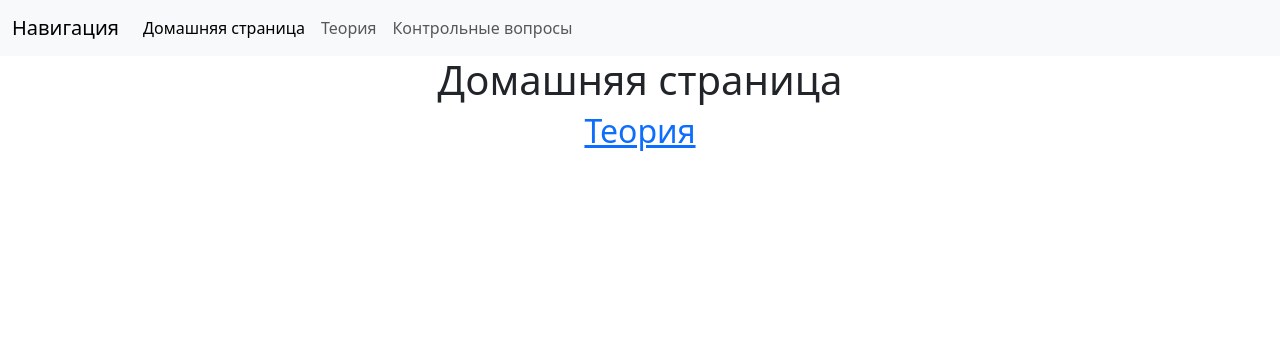
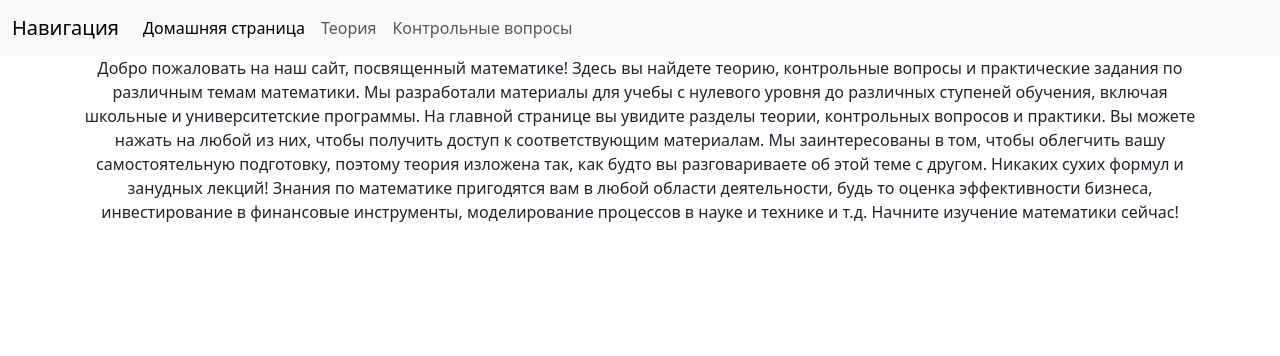
Before and after one commit to mark0g111/Math_theory, a Django app: page / in a window 1280 px wide. Shown: the top 356 px of the page. Run offline with Django 4.2, Linux system fonts and the light colour scheme.

Commit message:
description on pages

```diff
--- a/theory/templates/theory/base.html
+++ b/theory/templates/theory/base.html
@@ -30,9 +30,9 @@
     <link href="https://cdn.jsdelivr.net/npm/bootstrap@5.3.0/dist/css/bootstrap.min.css" rel="stylesheet" integrity="sha384-9ndCyUaIbzAi2FUVXJi0CjmCapSmO7SnpJef0486qhLnuZ2cdeRhO02iuK6FUUVM" crossorigin="anonymous">
   </head>
   <body>
-    <div class="container text-center">
-      {% block content %}{% endblock %}
-    </div>
+
+    {% block content %}{% endblock %}
+
     <script src="https://cdn.jsdelivr.net/npm/bootstrap@5.3.0/dist/js/bootstrap.bundle.min.js" integrity="sha384-geWF76RCwLtnZ8qwWowPQNguL3RmwHVBC9FhGdlKrxdiJJigb/j/68SIy3Te4Bkz" crossorigin="anonymous"></script>
   </body>
 </html>
--- a/theory/templates/theory/home.html
+++ b/theory/templates/theory/home.html
@@ -1,8 +1,18 @@
 {% extends 'theory/base.html' %}
 {% block content %}
 
-<h1>Домашняя страница</h1>
-
-<a href="{% url 'theory:theory' %}"><h2>Теория</h2></a>
+<div class="container text-center">
+    <p>Добро пожаловать на наш сайт, посвященный математике!
+        Здесь вы найдете теорию, контрольные вопросы и практические задания по различным темам математики.
+        Мы разработали материалы для учебы с нулевого уровня до различных ступеней обучения,
+        включая школьные и университетские программы.
+        На главной странице вы увидите разделы теории, контрольных вопросов и практики.
+        Вы можете нажать на любой из них, чтобы получить доступ к соответствующим материалам.
+        Мы заинтересованы в том, чтобы облегчить вашу самостоятельную подготовку, поэтому теория изложена так,
+        как будто вы разговариваете об этой теме с другом. Никаких сухих формул и занудных лекций!
+        Знания по математике пригодятся вам в любой области деятельности, будь то оценка эффективности бизнеса,
+        инвестирование в финансовые инструменты, моделирование процессов в науке и технике и т.д.
+        Начните изучение математики сейчас!</p>
+</div>
 
 {% endblock %}
```
Also changed, not shown: questions/templates/questions/questions.html (+8 -1 lines), theory/templates/theory/theory.html (+11 -1 lines).
